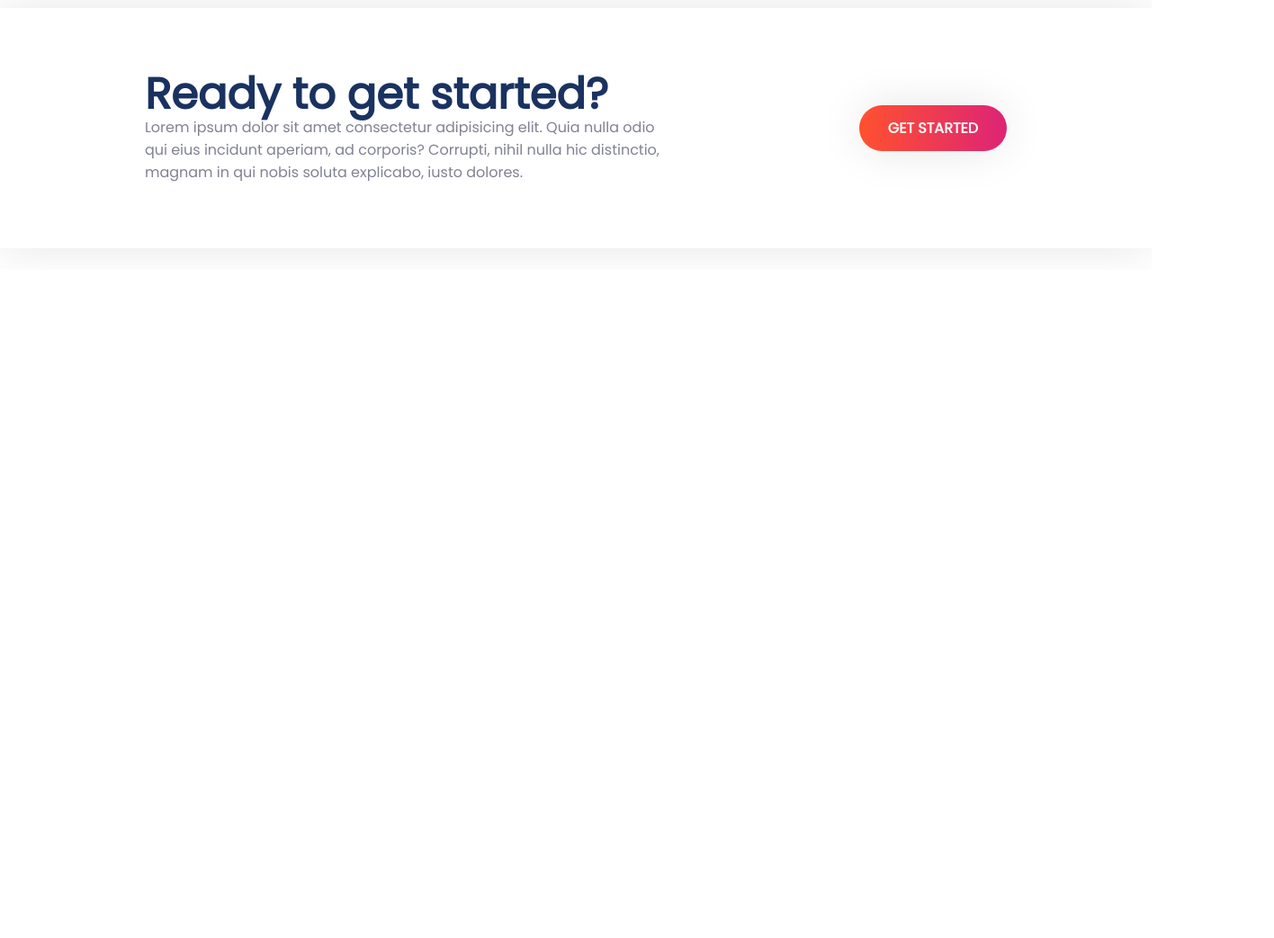
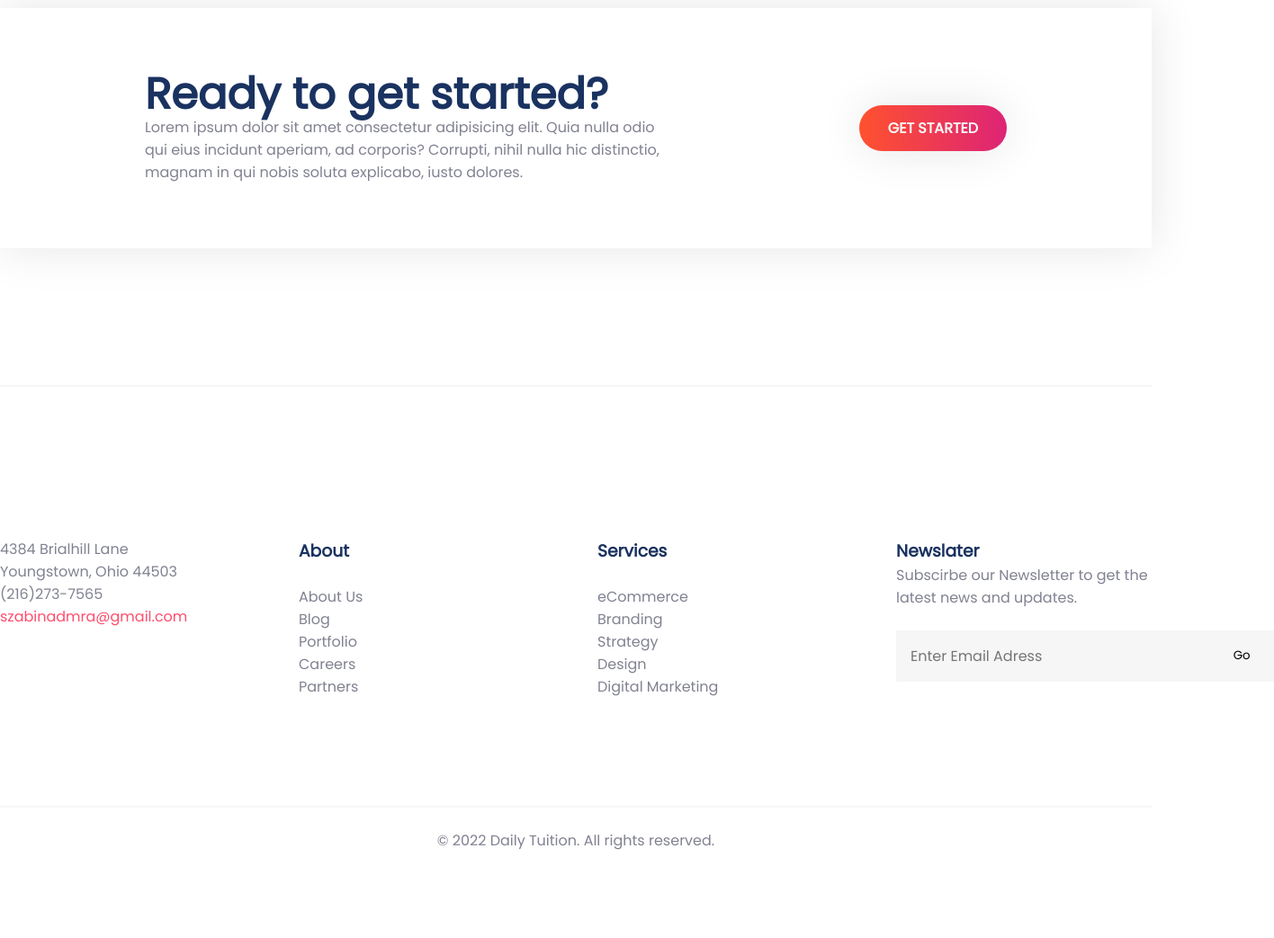
Before and after one commit to SzabinaDMRA/web-page-frontend, a plain HTML site: page index.html in a window 1280 px wide. Shown: the part 6454-7497 px from the top of the page at 90% size, 1416 px wide, since content can reach past the window. Before the commit the page ends 6754 px from the top, so only its background shows below. Drawn offline with nearby package versions, Linux system fonts and the light colour scheme.

Commit message:
WEB-13, Design The Footer Section.

```diff
--- a/index.html
+++ b/index.html
@@ -431,6 +431,99 @@
      <!-- @@@@@@@@@@@@  /Main Section @@@@@@@@@@@@@ -->
 
 
+    <!-- @@@@@@@@@@@@  Footer Section @@@@@@@@@@@@@ -->
+    <footer id="footer">
+        <section class="container mx-auto py-10 font-poppins ">
+            <div class="grid md-cols-2 lg-cols-4">
+                <div class="text-gray text-center md-text-left">
+                    <span>
+                    4384 Brialhill Lane <br>
+                    Youngstown, Ohio 44503
+                    </span>
+
+                    <span class="d-block">(216)273-7565</span>
+
+                    <span class="text-red">szabinadmra@gmail.com</span>
+                </div>
+
+                <div class="text-gray text-center md-text-left">
+                    <h3 class="text-dark">About</h3>
+
+                    <div class="py-5">
+                        <a href="#" class="d-block">
+                            <span class="text-gray">About Us</span>
+                        </a>
+
+                        <a href="#" class="d-block">
+                            <span class="text-gray">Blog</span>
+                        </a>
+
+                        <a href="#" class="d-block">
+                            <span class="text-gray">Portfolio</span>
+                        </a>
+
+                        <a href="#" class="d-block">
+                            <span class="text-gray">Careers</span>
+                        </a>
+
+                        <a href="#" class="d-block">
+                            <span class="text-gray">Partners</span>
+                        </a>
+                    </div>
+                </div>
+
+                <div class="text-gray text-center md-text-left">
+                    <h3 class="text-dark">Services</h3>
+
+                    <div class="py-5">
+                        <a href="#" class="d-block">
+                            <span class="text-gray">eCommerce</span>
+                        </a>
+
+                        <a href="#" class="d-block">
+                            <span class="text-gray">Branding</span>
+                        </a>
+
+                        <a href="#" class="d-block">
+                            <span class="text-gray">Strategy</span>
+                        </a>
+
+                        <a href="#" class="d-block">
+                            <span class="text-gray">Design</span>
+                        </a>
+
+                        <a href="#" class="d-block">
+                            <span class="text-gray">Digital Marketing</span>
+                        </a>
+                    </div>
+                </div>
+
+                <div class="text-gray text-center md-text-left">
+                    <h3 class="text-dark">Newslater</h3>
+
+                    <p>
+                    Subscirbe our Newsletter to get the <br>
+                    latest news and updates.
+                    </p>
+
+                    <div class="flex py-5">
+                            <input type="text" class="subscribe-text" placeholder="Enter Email Adress">
+                            <button class="btn btn-go">Go</button>
+                    </div>
+                </div>
+            </div>
+
+            <div class="copyrights font-poppins">
+                <p class="text-gray py-5 text-center">
+                  © 2022 Daily Tuition. All rights reserved.
+                </p>
+            </div>
+
+        </section>
+    </footer>
+     <!-- @@@@@@@@@@@@  /Footer Section @@@@@@@@@@@@@ -->
+
+
     <!-- scripts -->
     <script src="https://cdnjs.cloudflare.com/ajax/libs/masonry/3.3.0/masonry.pkgd.min.js" integrity="sha512-coKEwkkVJR6lO1aL/rJeVFojNKG1DRNbAfuxcvFC98W9TYBO9TQIVFXiHBBx6dRL9+effSNEYIr/5vLe5HENVg==" crossorigin="anonymous" referrerpolicy="no-referrer"></script>
     <script src="main.js"></script>
--- a/style.css
+++ b/style.css
@@ -300,6 +300,11 @@ ul{
     .md-mx-initial{
         margin: initial;
     }
+
+    .md-cols-2{
+        grid-template-columns: repeat(2, minmax(0, 1fr));
+    }
+
 }
 
 /* for large screen lg (1024px) */
@@ -336,6 +341,9 @@ ul{
         grid-template-columns: repeat(3, minmax(0, 1fr));
     }
 
+    .lg-cols-4{
+        grid-template-columns: repeat(4, minmax(0, 1fr));
+    }
 }
 
 /* for large screen xl (1280px) */
@@ -552,3 +560,47 @@ ul{
 
 
 /* ------------------- /Ready area Style ------------------------ */
+
+
+/* ------------------- footer Style ------------------------ */
+
+#footer{
+    border-top: 2px solid var(--text-light);
+    margin-top: 8em;
+}
+
+#footer .grid{
+    column-gap: 3em;
+    padding: 6em 0;
+    border-bottom: 2px solid var(--text-light);
+}
+
+
+#footer .grid input.subscribe-text{
+    border: none;
+    background-color: var(--text-light);
+    padding: 1em;
+    font-size: 1em;
+    color: var(--text-dark2);
+    font-family: var(--font-poppins);
+}
+
+#footer .grid input.subscribe-text:focus{
+    border: none;
+    outline: none;
+}
+
+#footer .grid button.btn-go{
+    background-color: var(--text-light);
+    padding: 0 2em;
+    font-family: var(--font-poppins);
+}
+
+
+#footer .grid button.btn-go:hover{
+    background-color: var(--text-dark2);
+    color: var(--text-white);
+}
+
+
+/* ------------------- /footer Style ------------------------ */
```
